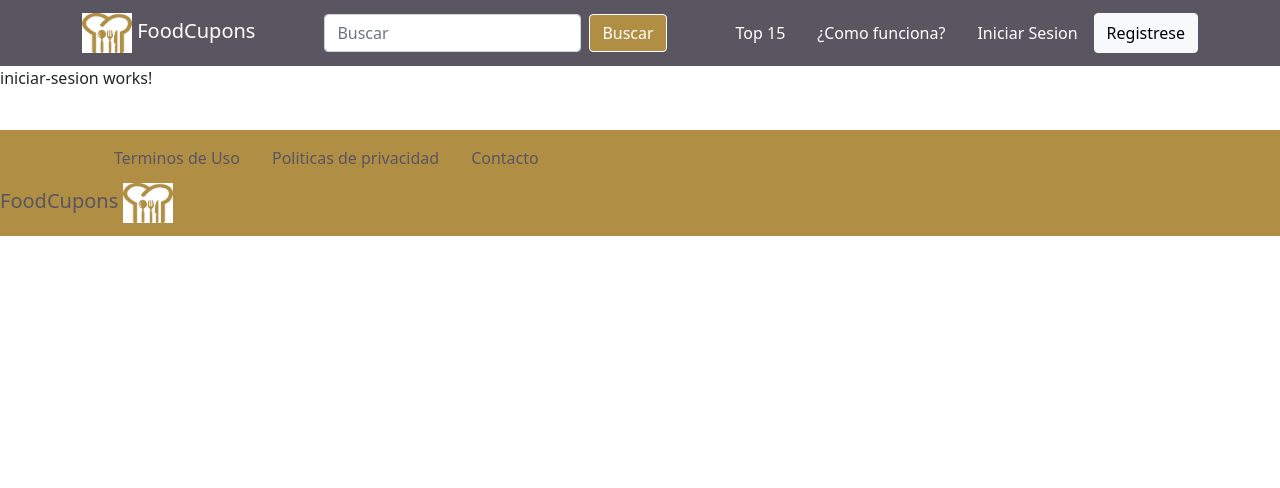
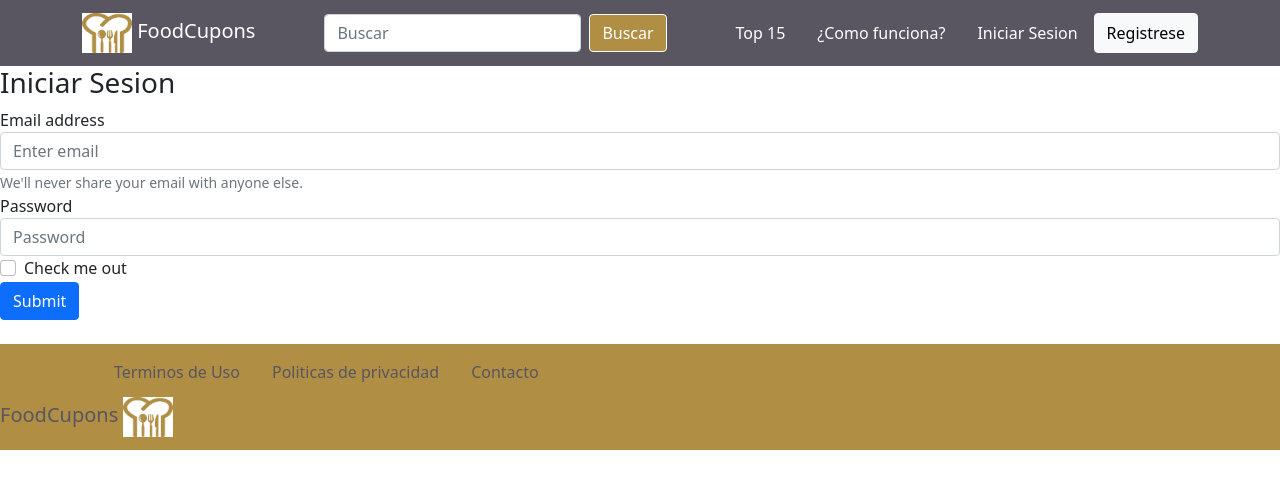
Before and after one commit to laura4rero/Proyecto-Final-Angular, an Angular app: page /iniciar-sesion in a window 1280 px wide. Shown: the top 488 px of the page. Built offline with nearby package versions, Linux system fonts and the light colour scheme.

Commit message:
Agregando contenido en iniciar sesion

```diff
--- a/src/app/iniciar-sesion/iniciar-sesion.component.html
+++ b/src/app/iniciar-sesion/iniciar-sesion.component.html
@@ -1 +1,17 @@
-<p>iniciar-sesion works!</p>
+<h3>Iniciar Sesion</h3>
+<form>
+    <div class="form-group">
+      <label for="exampleInputEmail1">Email address</label>
+      <input type="email" class="form-control" id="exampleInputEmail1" aria-describedby="emailHelp" placeholder="Enter email">
+      <small id="emailHelp" class="form-text text-muted">We'll never share your email with anyone else.</small>
+    </div>
+    <div class="form-group">
+      <label for="exampleInputPassword1">Password</label>
+      <input type="password" class="form-control" id="exampleInputPassword1" placeholder="Password">
+    </div>
+    <div class="form-check">
+      <input type="checkbox" class="form-check-input" id="exampleCheck1">
+      <label class="form-check-label" for="exampleCheck1">Check me out</label>
+    </div>
+    <button type="submit" class="btn btn-primary">Submit</button>
+  </form>
--- a/src/app/menu/menu.component.html
+++ b/src/app/menu/menu.component.html
@@ -18,7 +18,7 @@
                 <a class="nav-link" style="color:white;" routerLink="/como-funciona" routerLinkActive="active" ariaCurrentWhenActive="page">¿Como funciona?</a>
             </li>
             <li class="nav-item">
-                <a class="nav-link" style="color:white;" href="#">Iniciar Sesion</a>
+                <a class="nav-link" style="color:white;" routerLink="/iniciar-sesion" routerLinkActive="active">Iniciar Sesion</a>
             </li>
             <button type="button" class="btn btn-light" border-color:white>
                 Registrese
```
Also changed, not shown: src/app/app-routing.module.ts (+5 -2 lines), src/app/app.module.ts (+0 -9 lines).
